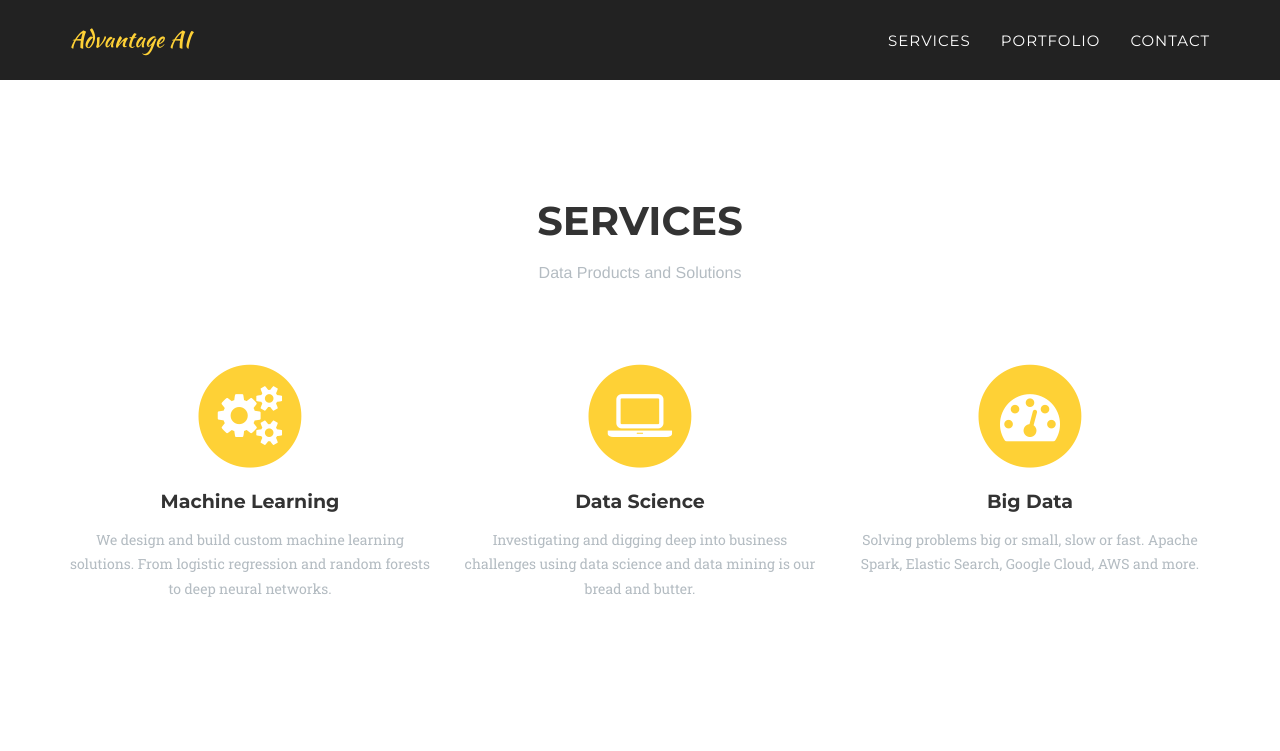
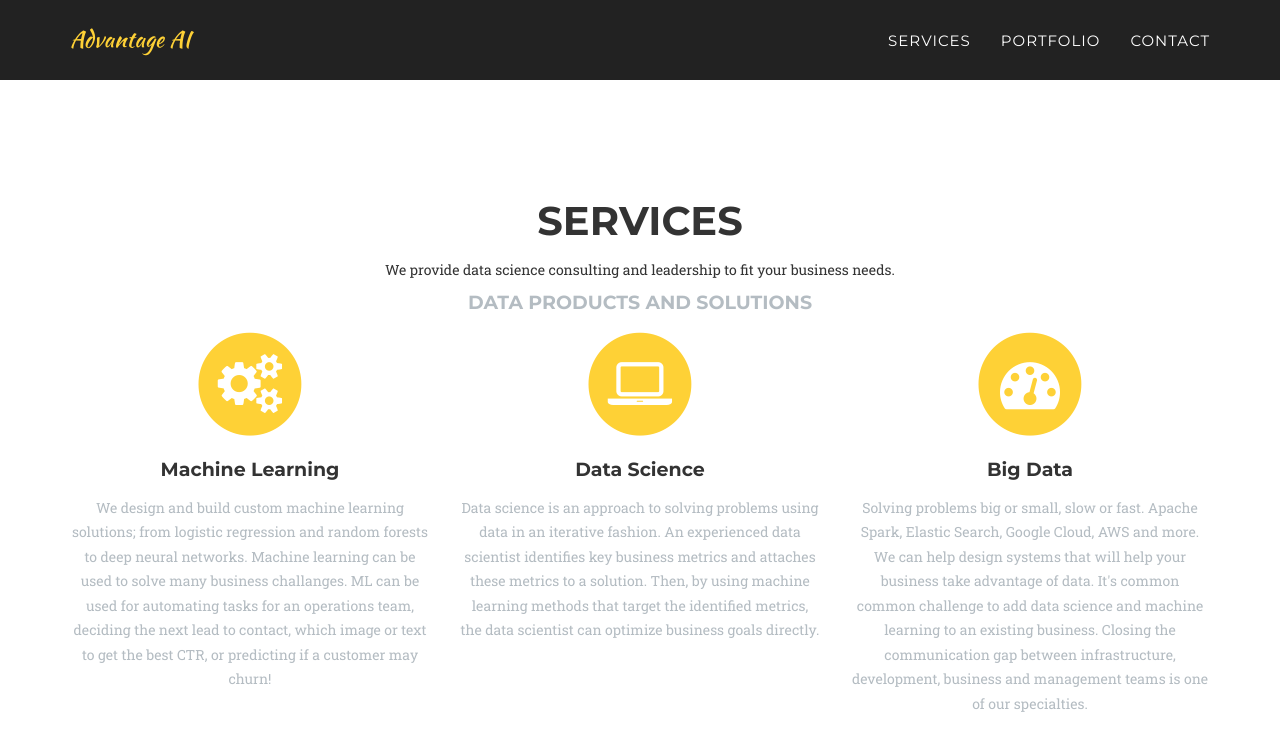
Before and after one commit to AdvantageAi/advantageai.github.io, a Jekyll site: the page built from index.html, in a window 1280 px wide and 900 px high, scrolled down 759 px. Shown: the top 751 px of the window. Built offline with Jekyll 4.4.1, drawn with Linux system fonts in a browser that asks for light colours; some web fonts are replaced.

Commit message:
update services.html content changes.

```diff
--- a/_includes/services.html
+++ b/_includes/services.html
@@ -4,7 +4,33 @@
             <div class="row">
                 <div class="col-lg-12 text-center">
                     <h2 class="section-heading">Services</h2>
-                    <h3 class="section-subheading text-muted">Data Products and Solutions</h3>
+                    <p class="col-lg-12"> <!--class="text-muted">-->
+                        We provide data science consulting and leadership to fit your business needs.
+                    </p>
+                    <!--<h4>Data Science</h4>
+
+                    <p class="col-lg-12">
+                        Data science is an approach to solving problems using data in an iterative fashion.
+                        An experienced data scientist identifies key business metrics and attaches these metrics to a solution.
+                        Then, by using machine learning methods that target the identified metrics, the data scientist can optimize business goals directly.
+                    </p>
+                    <p class="col-lg-12">
+                        In practice it's not always a direct path, but this is where experience paysoff.-->
+                        <!--We have found a few ways of working with our customers.  -->
+                    <!--<ul class="col-lg-9 text-left">
+                      <li>One, the three day package where we work together with you to find an ideal approach to solve the current business challenge with the most accessible data.  This gets processes focuses on measure the status quo of any current system and builds a proof of concept machine learning model to compare.</li>
+                      <li> Two, hourly project based consulting is usually the case when a customer has a clear machine learning project in mind or already set up modelling processes.
+                      </li>
+                      <li>
+     Three, the proof of concept development or help.
+                      </li>
+                      <li>
+     Four, advisement on current process or laying the ground work for future data products.
+                    </li>
+                    </ul>
+                    </p>
+                    -->
+                    <h4 class="section-subheading text-muted">Data Products and Solutions</h4>
                 </div>
             </div>
             <div class="row text-center">
@@ -14,7 +40,15 @@
                         <i class="fa fa-cogs fa-stack-1x fa-inverse"></i>
                     </span>
                     <h4 class="service-heading">Machine Learning</h4>
-                    <p class="text-muted"> We design and build custom machine learning solutions.  From logistic regression and random forests to deep neural networks. </p>
+                    <p class="text-muted"> We design and build custom machine learning solutions;
+                        from logistic regression and random forests to deep neural networks.
+                        Machine learning can be used to solve many business challanges.
+                        ML can be used for automating tasks for an operations team,
+                        deciding the next lead to contact,
+                        which image or text to get the best CTR,
+                        or predicting if a customer may churn!
+
+                    </p>
                 </div>
                 <div class="col-md-4">
                     <span class="fa-stack fa-4x">
@@ -22,7 +56,11 @@
                         <i class="fa fa-laptop fa-stack-1x fa-inverse"></i>
                     </span>
                     <h4 class="service-heading">Data Science</h4>
-                    <p class="text-muted">Investigating and digging deep into business challenges using data science and data mining is our bread and butter. </p>
+                    <p class="text-muted">Data science is an approach to solving problems using data in an iterative fashion.
+                        An experienced data scientist identifies key business metrics and attaches these metrics to a solution.
+                        Then, by using machine learning methods that target the identified metrics, the data scientist can optimize business goals directly.
+                    </p>
+                    <!--<p class="text-muted">Investigating and digging deep into business challenges using data science and data mining is our bread and butter. </p>-->
                 </div>
                 <div class="col-md-4">
                     <span class="fa-stack fa-4x">
@@ -30,7 +68,14 @@
                         <i class="fa fa-dashboard fa-stack-1x fa-inverse"></i>
                     </span>
                     <h4 class="service-heading">Big Data</h4>
-                    <p class="text-muted">Solving problems big or small, slow or fast. Apache Spark, Elastic Search, Google Cloud, AWS and more.</p>
+                    <p class="text-muted">
+                        Solving problems big or small, slow or fast.
+                        Apache Spark, Elastic Search, Google Cloud, AWS and more.
+                        We can help design systems that will help your business take advantage of data.
+                        It's common common challenge to add data science and machine learning to an existing business.
+                        Closing the communication gap between infrastructure, development, business and management teams is
+                         one of our specialties.
+                   </p>
                 </div>
             </div>
         </div>
```
